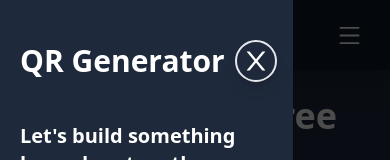
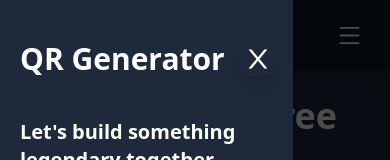
Before and after one commit to Philip-Nwabuwa/QR-PAYMENT, a React (Vite) app: page / in a window 390 px wide. Both pictures are taken after a click on the element 349 px from the left and 35 px from the top of the page. Shown: the top 160 px of the page. Built offline with nearby package versions, Linux system fonts and the light colour scheme.

Commit message:
adde link to about page

```diff
--- a/src/components/navbar.tsx
+++ b/src/components/navbar.tsx
@@ -72,7 +72,7 @@ const Navbar = () => {
               </div>
               <div
                 onClick={handleNav}
-                className="rounded-full shadow-lg p-1  border-2  cursor-pointer hover:scale-105 ease-in duration-300"
+                className="rounded-full shadow-lg p-1 cursor-pointer hover:scale-105 ease-in duration-300"
               >
                 <AiOutlineClose size={30} className="text-white" />
               </div>
@@ -88,7 +88,7 @@ const Navbar = () => {
               <Link to="https://www.qrcode-tiger.com/api-documentation">
                 <li className="py-6 text-2xl tracking-widest">Docs</li>
               </Link>
-              <Link to="/">
+              <Link to="/about">
                 <li className="py-6 text-2xl tracking-widest">About</li>
               </Link>
             </ul>
```
